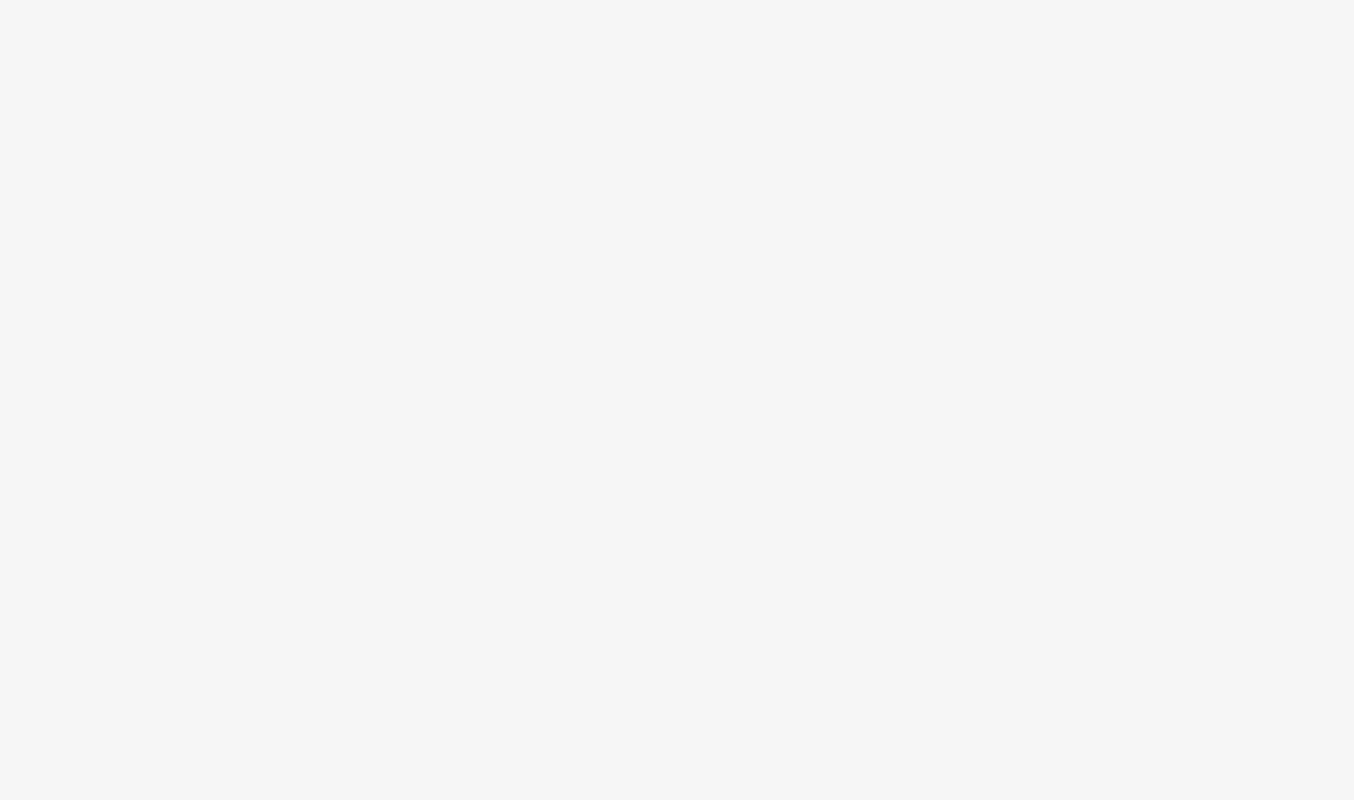
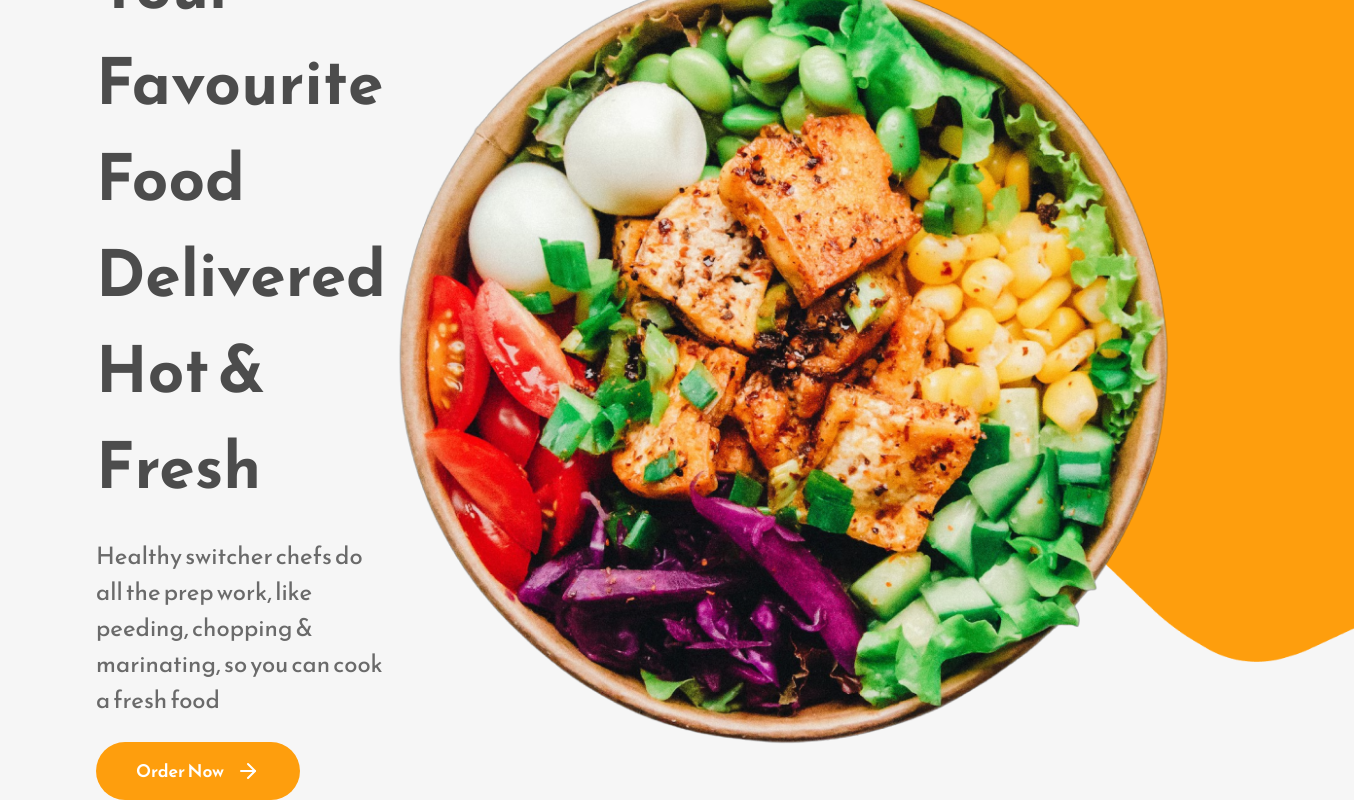
Before and after one commit to Cachumbin/restaurantlandingpage, a React (Create React App) app: page / in a window 1280 px wide. Shown: the part 200-1000 px from the top of the page, 1354 px wide, since content can reach past the window. Before the commit the page ends 800 px from the top, so only its background shows below. Built offline with nearby package versions, Linux system fonts and the light colour scheme.

Commit message:
build: Completed the Navbar and Home components

```diff
--- a/src/Components/Home.js
+++ b/src/Components/Home.js
@@ -1,10 +1,33 @@
 import React from 'react'
 import Navbar from './Navbar'
+import BannerBackground from "../Assets/home-banner-background.png"
+import BannerImage from "../Assets/home-banner-image.png"
+import { FiArrowRight } from 'react-icons/fi'
 
 const Home = () => {
   return (
     <div className='home-container'>
         <Navbar/>
+        <div className='home-banner-container'>
+          <div className='home-bannerImage-container'>
+            <img src={BannerBackground} alt="" />
+          </div>
+          <div className='home-text-section'>
+            <h1 className='primary-heading'>Your Favourite Food Delivered Hot & Fresh</h1>
+            <p className='primary-text'>
+              Healthy switcher chefs do all the prep work, like
+              peeding, chopping & marinating, so you can cook
+              a fresh food
+            </p>
+            <button className='secondary-button'>
+              Order Now <FiArrowRight/>
+            </button>
+          </div>
+          <div className='home-image-container'>
+            <img src={BannerImage} alt="" />
+          </div>
+
+        </div>
     </div>
   )
 }
--- a/src/Components/Navbar.js
+++ b/src/Components/Navbar.js
@@ -2,7 +2,7 @@ import React, { useState } from 'react'
 import Logo from "../Assets/Logo.svg"
 import { BsCart2 } from 'react-icons/bs'
 import { HiOutlineBars3 } from 'react-icons/hi2'
-import { Box, Drawer, ListItem, ListItemButton, ListItemIcon, ListItemText } from '@mui/material'
+import { Box, Drawer, List, ListItem, ListItemButton, ListItemIcon, ListItemText } from '@mui/material'
 import HomeIcon from '@mui/icons-material/Home'
 import InfoIcon from '@mui/icons-material/Info'
 import CommentRoundedIcon from '@mui/icons-material/CommentRounded'
@@ -54,6 +54,25 @@ const Navbar = () => {
     <div className='navbar-menu-container'>
       <HiOutlineBars3 onClick={() => setOpenMenu(true)}/>
     </div>
+    <Drawer open={openMenu} onClose={() => setOpenMenu(false)} anchor='right'>
+      <Box
+        sx={{width:250}}
+        role="presentation"
+        onClick={() => setOpenMenu(false)}
+        onKeyDown={() => setOpenMenu(false)}
+      >
+        <List>
+          {menuOptions.map((item) => (
+            <ListItem key={item.text} disablePadding >
+              <ListItemButton>
+                <ListItemIcon>{item.icon}</ListItemIcon>
+                <ListItemText primary={item.text}></ListItemText>
+              </ListItemButton>
+            </ListItem>
+          ))}
+        </List>
+      </Box>
+    </Drawer>
   </nav>
 }
 
```
Also changed, not shown: src/Components/About.js (added, +12 -0 lines).
